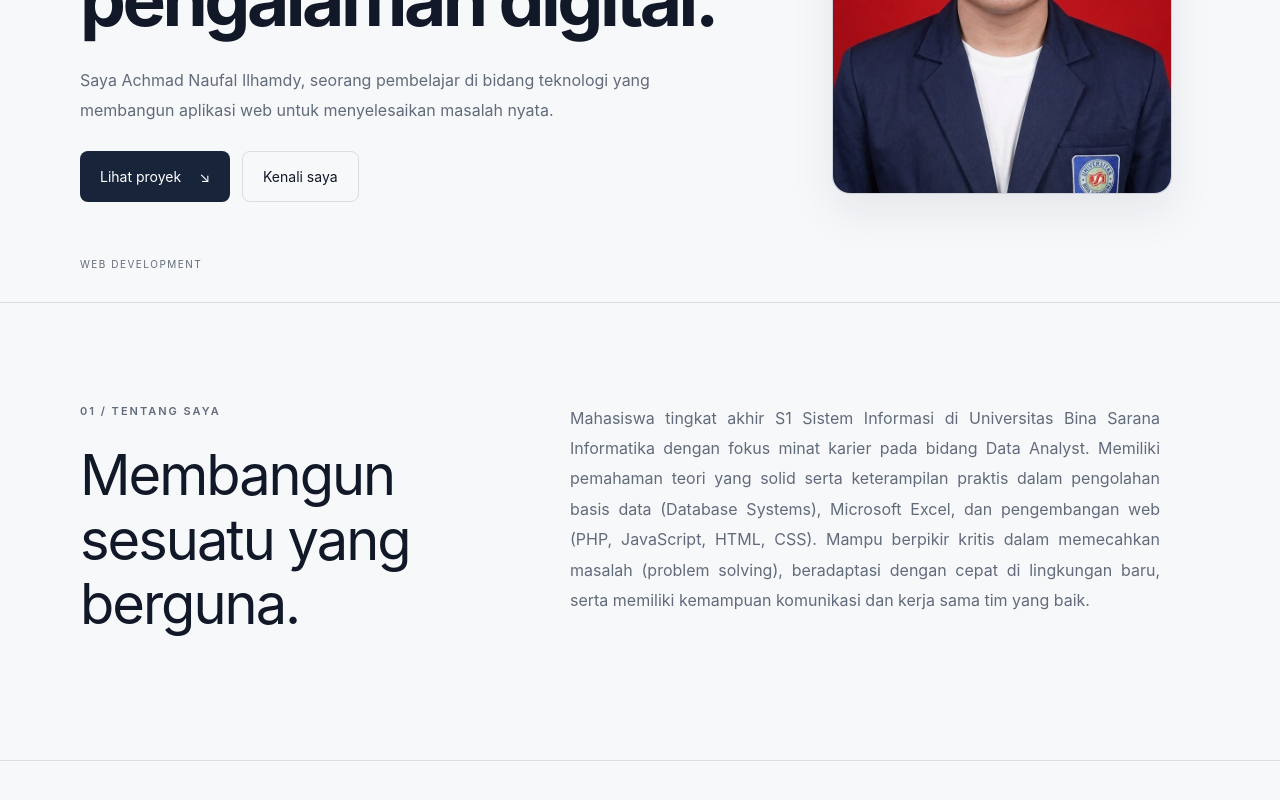
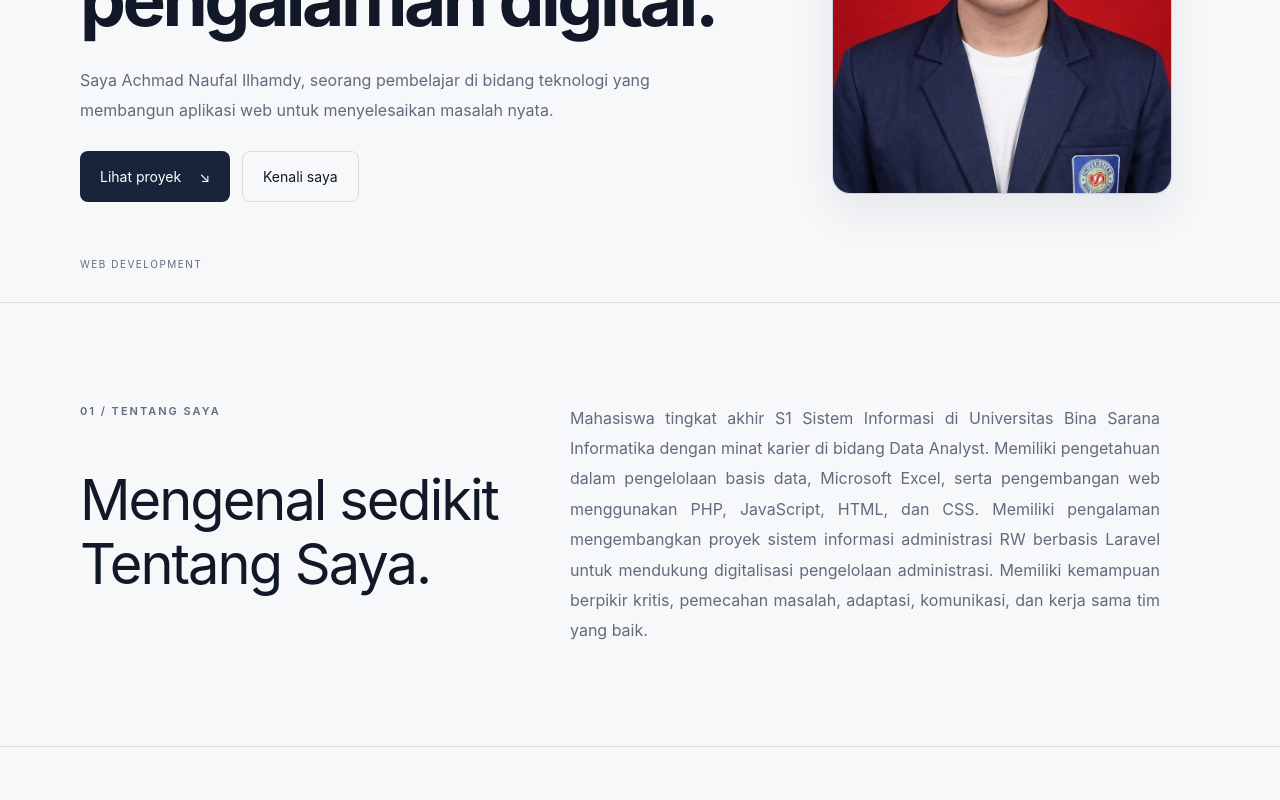
Before and after one commit to Lerigo12/portofolio, a React (Vite) app: page / in a window 1280 px wide. Shown: the part 358-1158 px from the top of the page. Built offline with nearby package versions, Linux system fonts and the light colour scheme.

Commit message:
Update About.jsx
Updated personal introduction and skills description.

```diff
--- a/src/components/About.jsx
+++ b/src/components/About.jsx
@@ -5,15 +5,14 @@ function About() {
       <p className="section-label">01 / TENTANG SAYA</p>
 
       <h2>
-        Membangun sesuatu yang <span>berguna.</span>
+        Mengenal sedikit <span>Tentang Saya.</span>
       </h2>
 
       <p>
-        Mahasiswa tingkat akhir S1 Sistem Informasi di Universitas Bina Sarana Informatika dengan fokus minat karier pada
-        bidang Data Analyst. Memiliki pemahaman teori yang solid serta keterampilan praktis dalam pengolahan basis data
-        (Database Systems), Microsoft Excel, dan pengembangan web (PHP, JavaScript, HTML, CSS). Mampu berpikir kritis
-        dalam memecahkan masalah (problem solving), beradaptasi dengan cepat di lingkungan baru, serta memiliki
-        kemampuan komunikasi dan kerja sama tim yang baik.
+        Mahasiswa tingkat akhir S1 Sistem Informasi di Universitas Bina Sarana Informatika dengan minat karier di bidang Data Analyst.
+        Memiliki pengetahuan dalam pengelolaan basis data, Microsoft Excel, serta pengembangan web menggunakan PHP, JavaScript, HTML, dan CSS.
+        Memiliki pengalaman mengembangkan proyek sistem informasi administrasi RW berbasis Laravel untuk mendukung digitalisasi pengelolaan administrasi.
+        Memiliki kemampuan berpikir kritis, pemecahan masalah, adaptasi, komunikasi, dan kerja sama tim yang baik.
       </p>
     </section>
   )
```
